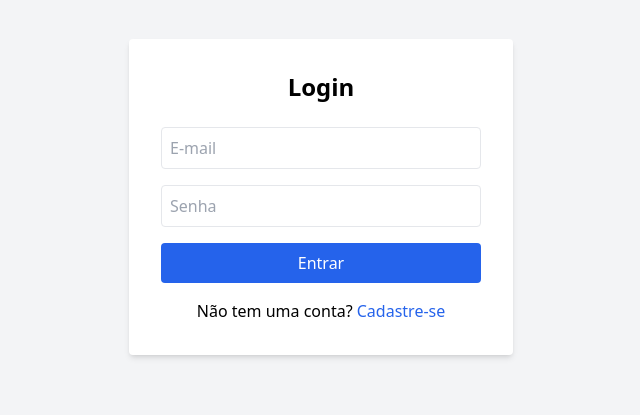
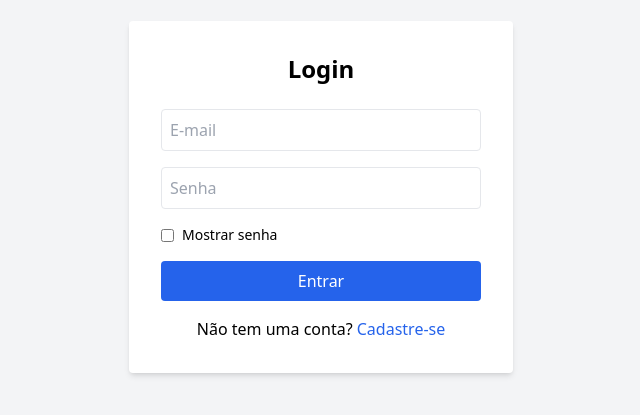
Before and after one commit to oi-Kaiofelipe07/Fincontrol, a React (Vite) app in the folder fincontrol/fincontrol-frontend/: page / in a window 1280 px wide. Shown: the part 195-610 px from the top of the page, without its empty margins (319-959 px from the left). Built offline with nearby package versions, Linux system fonts and the light colour scheme.

Commit message:
atualização cadastro

```diff
--- a/fincontrol/fincontrol-frontend/src/pages/Login.tsx
+++ b/fincontrol/fincontrol-frontend/src/pages/Login.tsx
@@ -7,6 +7,7 @@
 const Login = () => {
     const [email, setEmail] = useState("");
     const [senha, setSenha] = useState("");
+    const [showPassword, setShowPassword] = useState(false);
     const navigate = useNavigate();
     const { login } = useAuth();
 
@@ -45,13 +46,24 @@
             required
         />
         <input
-            type="password"
+            type={showPassword ? "text" : "password"}
             placeholder="Senha"
             value={senha}
             onChange={(e) => setSenha(e.target.value)}
             className="w-full p-2 mb-4 border rounded"
             required
         />
+            <div className="flex items-center mb-4">
+            <input
+              type="checkbox"
+              id="showPassword"
+              checked={showPassword}
+              onChange={() => setShowPassword(!showPassword)}
+              className="mr-2"
+            />
+            <label htmlFor="showPassword" className="text-sm">Mostrar senha</label>
+          </div>
+
         <button
             type="submit"
             className="w-full bg-blue-600 text-white p-2 rounded hover:bg-blue-700"
```
